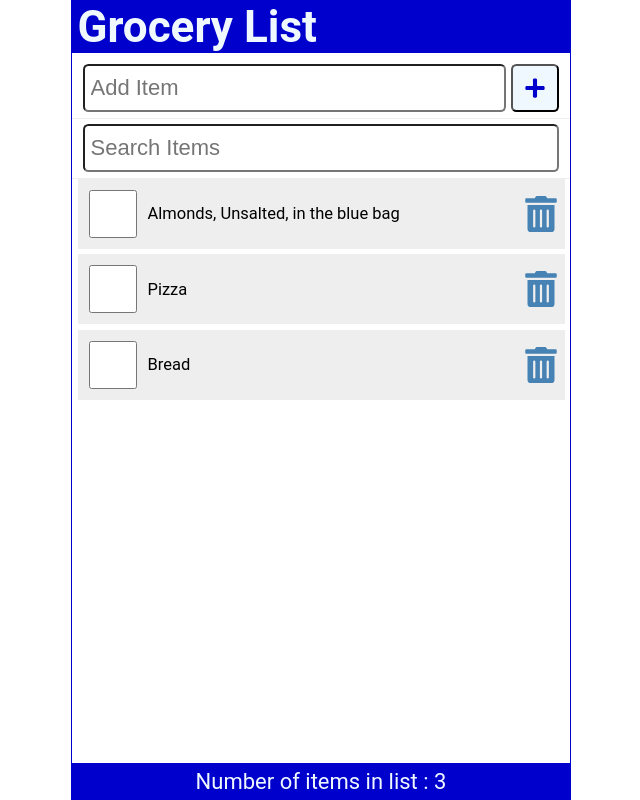
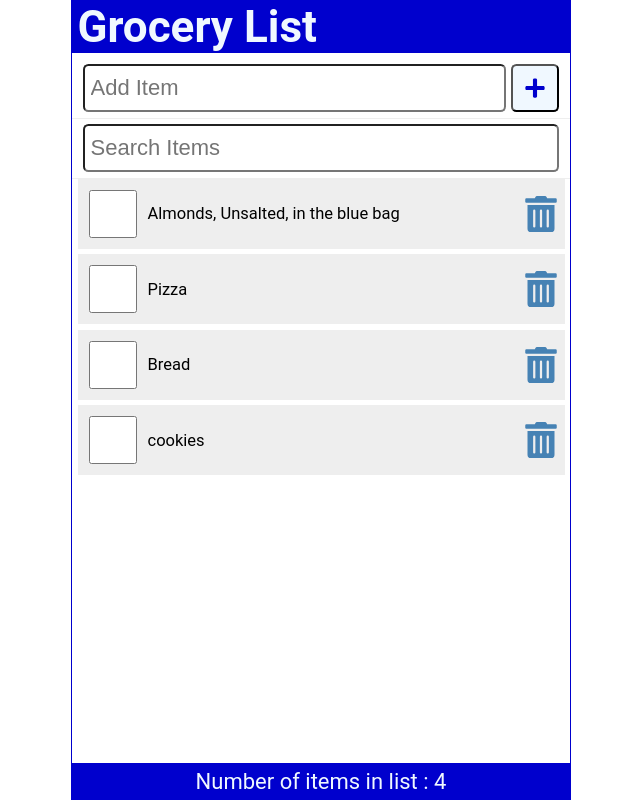
Before and after one commit to karthicajai/React_Javascript, a React (Create React App) app in the folder groceries_app/: page / in a window 1280 px wide. Shown: the whole page, without its empty margins (319-959 px from the left). Built offline with nearby package versions, Linux system fonts and the light colour scheme; data requests are answered from the project's data file.

Commit message:
Add CRUD operations for items

```diff
--- a/groceries_app/data/db.json
+++ b/groceries_app/data/db.json
@@ -14,6 +14,11 @@
       "id": 3,
       "checked": false,
       "item": "Bread"
+    },
+    {
+      "id": 4,
+      "checked": false,
+      "item": "cookies"
     }
   ]
 }
--- a/groceries_app/src/App.js
+++ b/groceries_app/src/App.js
@@ -3,10 +3,12 @@
 import AddItem from "./AddItem";
 import SearchItem from "./SearchItem";
 import Content from "./Content";
+import apiRequest from "./apiRequest";
 import { useState, useEffect } from "react";
 
 function App() {
 
+  //command to run json server locally : npx json-server -p 3500 -w data/db.json
   const API_URL = 'http://localhost:3500/items';
 
   const [items, setItems] = useState([]);
@@ -36,21 +38,50 @@
 
   }, [])// if [], useEffect method will called only during the first page load.
 
-  const addItem = (item) => {
+  const addItem = async (item) => {
     const id = items.length + 1;
     const myNewItem = { id, checked: false, item };
     const listItems = [...items, myNewItem];
     setItems(listItems);
+
+    const postOptions = {
+      method : 'POST',
+      headers : {
+        'Content-Type' : 'application/json'
+      },
+      body : JSON.stringify(myNewItem)
+    };
+
+    const errMsg = await apiRequest(API_URL, postOptions);
+    if(errMsg) setFetchError(errMsg);
   }
 
-  const handleCheck = (id) => {
+  const handleCheck = async (id) => {
     const listItems = items.map((item) => item.id === id ? { ...item, checked: !item.checked } : item);
     setItems(listItems);
+
+    const myItem = listItems.filter( (item) => item.id === id);
+    const updateOptions = {
+      method : 'PATCH',
+      headers : {
+        'Content-Type' : 'application/json'
+      },
+      body : JSON.stringify({checked: myItem[0].checked})
+    };
+
+    const reqUrl = `${API_URL}/${id}`;
+    const errMsg = await apiRequest(reqUrl, updateOptions);
+    if(errMsg) setFetchError(errMsg);
   }
 
-  const handleDelete = (id) => {
+  const handleDelete = async (id) => {
     const listItems = items.filter((item) => item.id !== id);
     setItems(listItems);
+
+    const deleteOptions = {method : 'DELETE'}
+    const reqUrl = `${API_URL}/${id}`;
+    const errMsg = await apiRequest(reqUrl, deleteOptions);
+    if(errMsg) setFetchError(errMsg);
   }
 
   const handleSubmit = (e) => {
--- /dev/null
+++ b/groceries_app/src/apiRequest.js
@@ -0,0 +1,12 @@
+const apiRequest = async (url = '', optionsObj = null, errMsg = null) =>{
+    try {
+        const response = await fetch(url, optionsObj);
+        if (!response.ok) throw Error('Please reload the app');
+    } catch (err) {
+        errMsg = err.message;
+    } finally {
+        return errMsg;
+    }
+}
+
+export default apiRequest;
```
Lines whose indentation alone changed are shown as unchanged.
